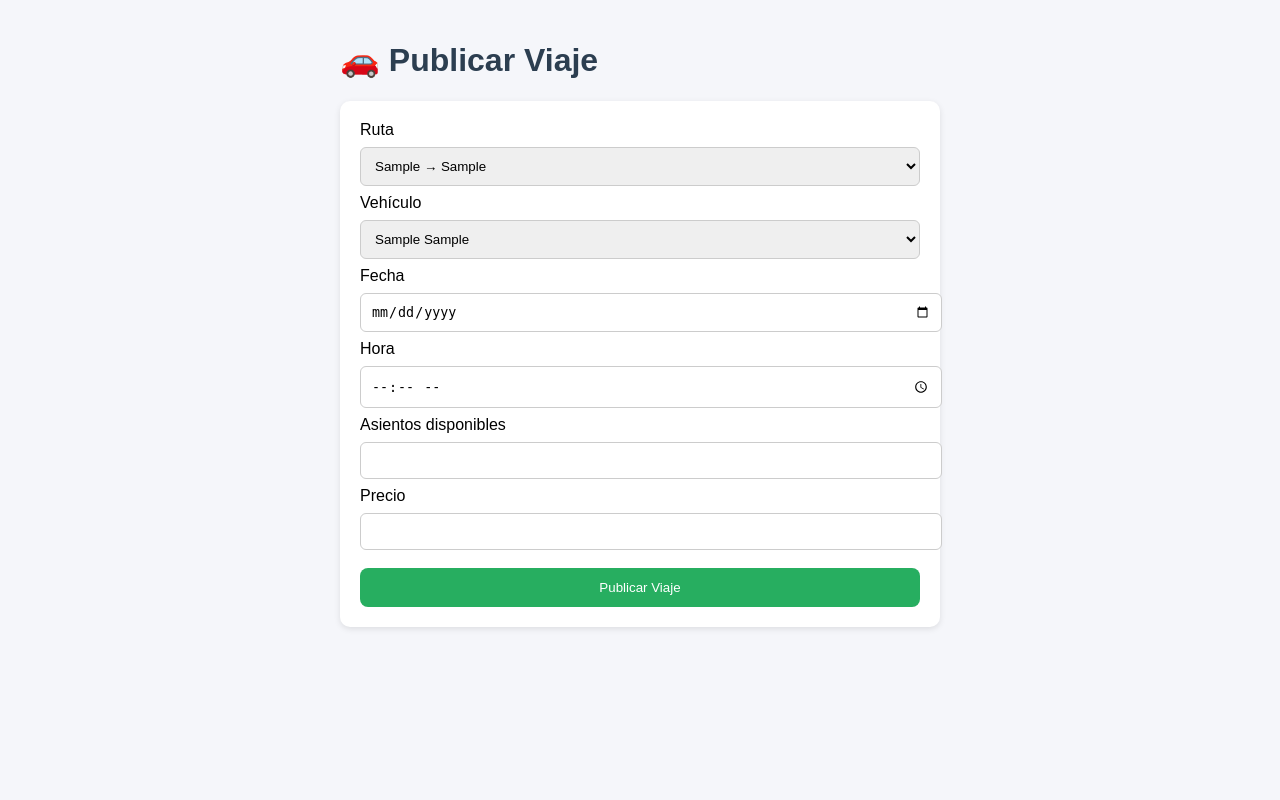
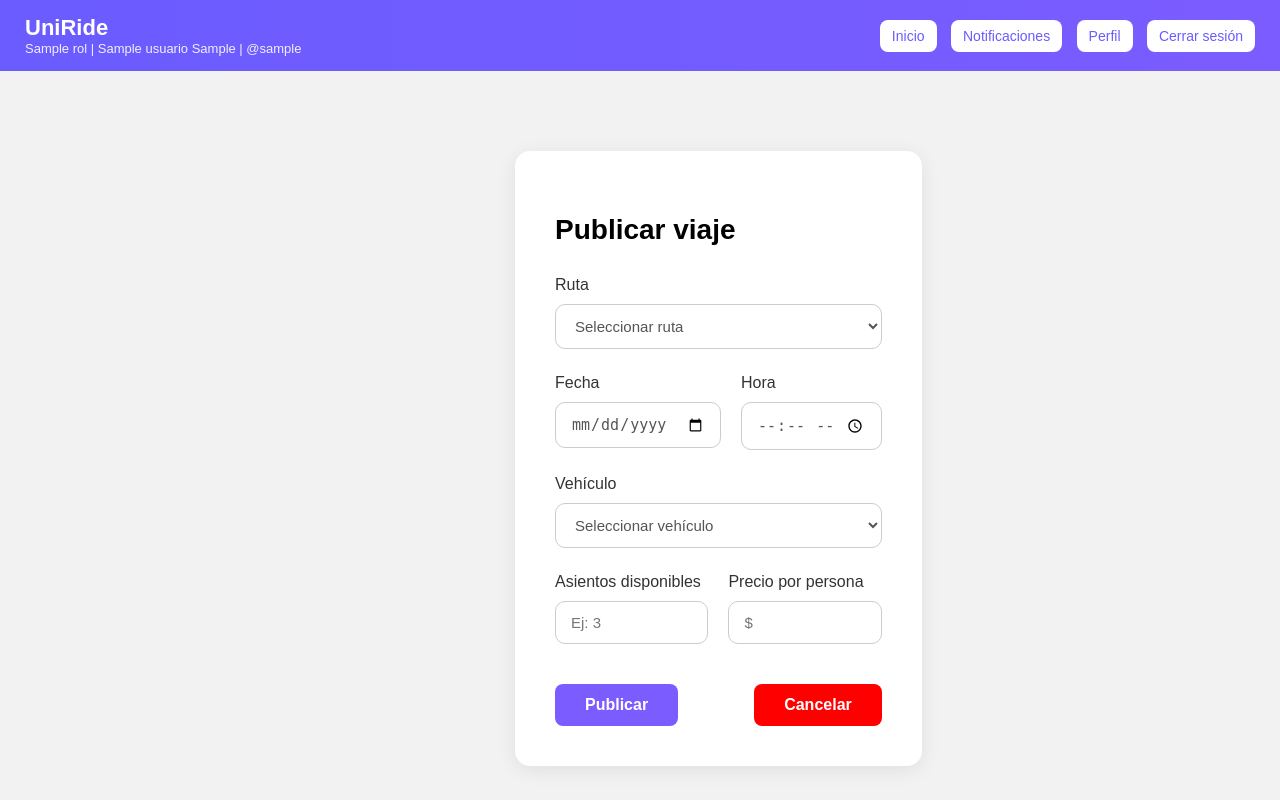
Before and after one commit to Leslie581/uniride_django, a Django app: template templates/viajes/crear_viaje.html in a window 1280 px wide. Run offline with Django 5.2, Linux system fonts and the light colour scheme; tables that the repository leaves empty hold one stand-in row (values such as "Sample post"); the template is opened without the code that fills it: values that come from a table or form of the project are taken from there, most other values are stand-ins (such as "Sample title", 1, 10 or a date in 2020).

Commit message:
templates crear_viaje

```diff
--- a/templates/viajes/crear_viaje.html
+++ b/templates/viajes/crear_viaje.html
@@ -1,101 +1,146 @@
-<!DOCTYPE html>
-<html lang="es">
-<head>
-    <meta charset="UTF-8">
-    <title>Publicar Viaje</title>
+{% extends 'inicio_base.html' %}
 
+{% block menu %}
 <style>
-        body {
-            font-family: Arial;
-            background: #f5f6fa;
-            margin: 0;
-            padding: 20px;
+    /* Contenedor principal */
+    .publish-container {
+        max-width: 800px;
+        margin: 30px auto;
+        background: white;
+        padding: 40px;
+        border-radius: 15px;
+        box-shadow: 0 4px 20px rgba(0,0,0,0.08);
+        text-align: left;
     }
 
-        .container {
-            max-width: 600px;
-            margin: auto;
+    .publish-container h2 {
+        font-size: 28px;
+        margin-bottom: 30px;
+        color: #000;
+        font-weight: bold;
     }
 
-        h1 {
-            color: #2c3e50;
+    /* Grupos de formulario */
+    .form-group {
+        margin-bottom: 25px;
     }
 
-        .card {
-            background: white;
-            padding: 20px;
-            border-radius: 10px;
-            box-shadow: 0 2px 6px rgba(0,0,0,0.1);
+    .form-row {
+        display: flex;
+        gap: 20px;
+        margin-bottom: 25px;
+    }
+
+    .form-col {
+        flex: 1;
+    }
+
+    label {
+        display: block;
+        font-weight: 500;
+        margin-bottom: 10px;
+        color: #333;
+        font-size: 16px;
     }
 
     input, select {
         width: 100%;
-            padding: 10px;
-            margin: 8px 0;
-            border-radius: 6px;
+        padding: 12px 15px;
         border: 1px solid #ccc;
+        border-radius: 10px;
+        font-size: 15px;
+        color: #555;
+        background-color: #fff;
+        box-sizing: border-box;
     }
 
-        .btn {
-            width: 100%;
-            padding: 12px;
-            background: #27ae60;
+    /* Estilo específico para los botones inferiores */
+    .actions {
+        display: flex;
+        justify-content: space-between;
+        align-items: center;
+        margin-top: 40px;
+    }
+
+    .btn-publish {
+        background-color: #7b5cff; /* Morado del header */
         color: white;
+        padding: 12px 30px;
         border: none;
         border-radius: 8px;
-            margin-top: 10px;
+        font-weight: bold;
         cursor: pointer;
+        font-size: 16px;
     }
 
-        .btn:hover {
-            background: #219150;
+    .btn-cancel {
+        background-color: #ff0000; /* Rojo */
+        color: white;
+        padding: 12px 30px;
+        border: none;
+        border-radius: 8px;
+        font-weight: bold;
+        text-decoration: none;
+        font-size: 16px;
     }
+
+    .btn-publish:hover { background-color: #6a4ce6; }
+    .btn-cancel:hover { background-color: #cc0000; }
+
 </style>
-</head>
 
-<body>
-
-<div class="container">
-
-    <h1>🚗 Publicar Viaje</h1>
-
-    <div class="card">
+<div class="publish-container">
+    <h2>Publicar viaje</h2>
 
     <form method="POST">
         {% csrf_token %}
 
+        <div class="form-group">
             <label>Ruta</label>
-            <select name="ruta">
+            <select name="ruta" required>
+                <option value="" disabled selected>Seleccionar ruta</option>
                 {% for r in rutas %}
                     <option value="{{ r.id }}">{{ r.origen }} → {{ r.destino }}</option>
                 {% endfor %}
             </select>
+        </div>
 
+        <div class="form-row">
+            <div class="form-col">
+                <label>Fecha</label>
+                <input type="date" name="fecha" required>
+            </div>
+            <div class="form-col">
+                <label>Hora</label>
+                <input type="time" name="hora" required>
+            </div>
+        </div>
+
+        <div class="form-group">
             <label>Vehículo</label>
-            <select name="vehiculo">
+            <select name="vehiculo" required>
+                <option value="" disabled selected>Seleccionar vehículo</option>
                 {% for v in vehiculos %}
-                    <option value="{{ v.id }}">{{ v.marca }} {{ v.modelo }}</option>
+                    <option value="{{ v.id }}">{{ v.marca }} {{ v.modelo }} ({{ v.placas }})</option>
                 {% endfor %}
             </select>
-
-            <label>Fecha</label>
-            <input type="date" name="fecha">
-
-            <label>Hora</label>
-            <input type="time" name="hora">
-
-            <label>Asientos disponibles</label>
-            <input type="number" name="asientos">
-
-            <label>Precio</label>
-            <input type="number" step="0.01" name="precio">
-
-            <button class="btn" type="submit">Publicar Viaje</button>
-        </form>
-
         </div>
 
+        <div class="form-row">
+            <div class="form-col">
+                <label>Asientos disponibles</label>
+                <input type="number" name="asientos" placeholder="Ej: 3" min="1" required>
+            </div>
+            <div class="form-col">
+                <label>Precio por persona</label>
+                <input type="number" name="precio" step="0.01" placeholder="$" required>
+            </div>
         </div>
 
-</body>
-</html>
+        <div class="actions">
+            <button type="submit" class="btn-publish">Publicar</button>
+            <a href="{% url 'inicio' %}" class="btn-cancel">Cancelar</a>
+        </div>
+    </form>
+</div>
+{% endblock %}
```
Lines whose indentation alone changed are shown as unchanged.
